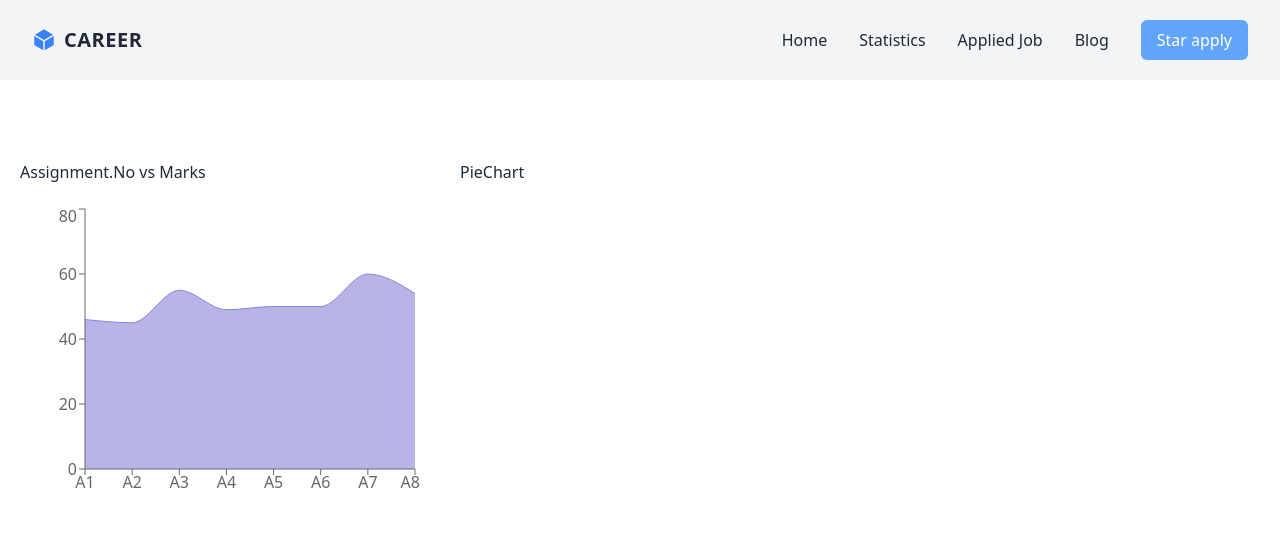
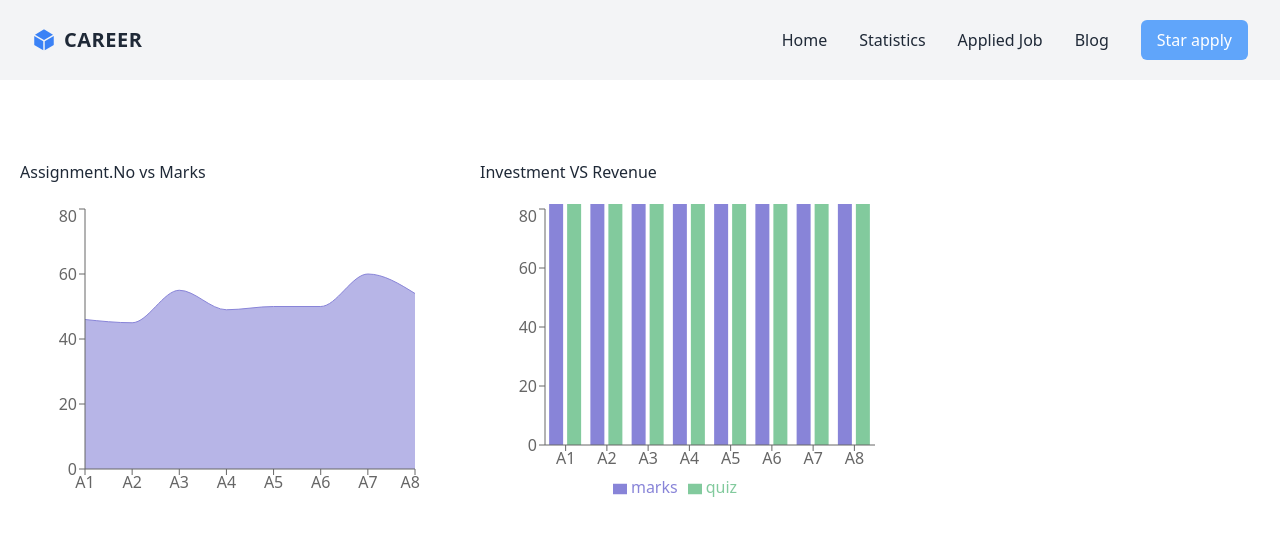
Before and after one commit to ApornaRakshit/career-hub, a React (Vite) app: page /statistics in a window 1280 px wide. Shown: the top 536 px of the page. Built offline with nearby package versions, Linux system fonts and the light colour scheme.

Commit message:
new-cgart added

```diff
--- /dev/null
+++ b/src/components/AnotherChart.jsx
@@ -0,0 +1,70 @@
+import React from 'react';
+import { BarChart, Bar, XAxis, YAxis, Tooltip, Legend } from 'recharts';
+
+const AnotherChart = () => {
+    const data = [
+        {
+          assignment: 'A1',
+          marks: 4000,
+          quiz: 2400,
+          amt: 10,
+        },
+        {
+          assignment: 'A2',
+          marks: 4000,
+          quiz: 2400,
+          amt: 20,
+        },
+        {
+          assignment: 'A3',
+          marks: 4000,
+          quiz: 2400,
+          amt: 30,
+        },
+        {
+          assignment: 'A4',
+          marks: 4000,
+          quiz: 2400,
+          amt: 40,
+        },
+        {
+          assignment: 'A5',
+          marks: 4000,
+          quiz: 2400,
+          amt: 50,
+        },
+        {
+          assignment: 'A6',
+          marks: 4000,
+          quiz: 2400,
+          amt:60,
+        },
+        {
+          assignment: 'A7',
+          marks: 4000,
+          quiz: 2400,
+          amt:70,
+        },
+        {
+          assignment: 'A8',
+          marks: 4000,
+          quiz: 2400,
+          amt: 80,
+        },
+      ];
+    return (
+        <div className='ms-5'>
+            <h4 className='mb-5'>Investment VS Revenue</h4>
+            <BarChart width={400} height={300} data={data}>
+              <Bar dataKey="marks" fill="#8884d8" />
+              <Bar dataKey="quiz" fill="#82ca9d" />
+              <XAxis dataKey="assignment" />
+              <YAxis dataKey="amt"></YAxis>
+              <Tooltip></Tooltip>
+              <Legend />
+            </BarChart>
+        </div>
+    );
+};
+
+export default AnotherChart;
--- a/src/components/JobApply.jsx
+++ b/src/components/JobApply.jsx
@@ -1,13 +1,11 @@
 import React, { useEffect, useState } from "react";
 import Product from "./Product";
-import JobDetail from "./JobDetail";
+
 
 const JobApply = () => {
     const [features, setFeatures] = useState([]);
 
     const [cart, setCart] = useState([])
-
-
 
     useEffect(() => {
         fetch('features.json')
--- a/src/components/Statistics.jsx
+++ b/src/components/Statistics.jsx
@@ -1,5 +1,6 @@
 import React from 'react';
 import { AreaChart, Area, XAxis, YAxis, Tooltip } from 'recharts';
+import AnotherChart from './AnotherChart';
 
 
 const Statistics = () => {
@@ -67,7 +68,7 @@ const Statistics = () => {
                 </AreaChart>
             </div>
             <div className='mt-20 ms-5'>
-                <h1>PieChart</h1>
+                <AnotherChart></AnotherChart>
             </div>
         </div>
 
--- a/src/components/ViewDetail.jsx
+++ b/src/components/ViewDetail.jsx
@@ -1,7 +1,5 @@
 import React, { useEffect, useState } from "react";
 import JobDetail from "./JobDetail";
-
-
 
 const ViewDetail = () => {
     const [detail, setDetail] = useState([]);
@@ -23,7 +21,6 @@ const ViewDetail = () => {
             <div className="text-center px-4 py-5 mx-auto sm:max-w-xl md:max-w-full lg:max-w-screen-xl md:px-24 lg:px-8 mt-10 mb-10">
                 <h2 className="text-2xl font-bold">Job Details</h2></div>
             <div className="cart-container bg-slate-400 text-center w-100">
-
             </div>
             <div className="grid grid-cols-1 md:grid-cols-2 lg:grid-cols-2 m-10 h-100 gap-2">
                 {
@@ -31,6 +28,7 @@ const ViewDetail = () => {
                     ></JobDetail>)
                 }
             </div>
+
         </>
     );
 
```
